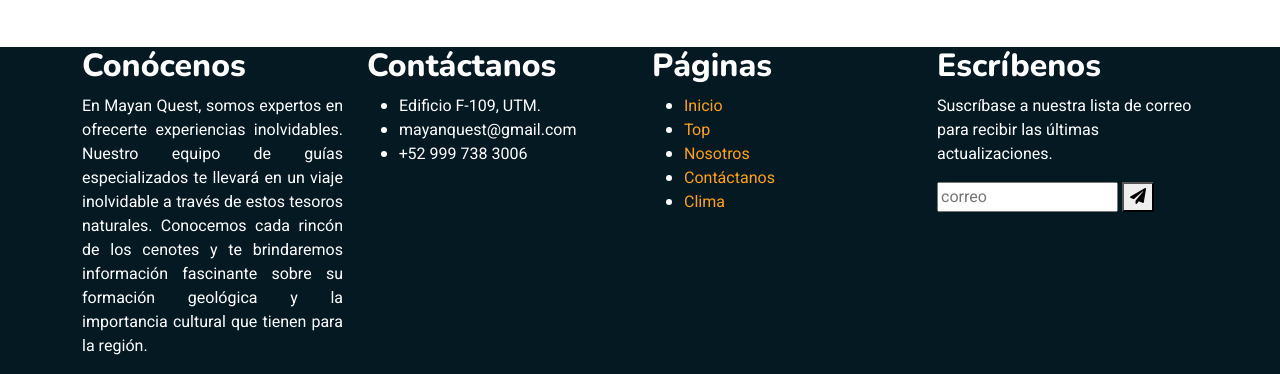
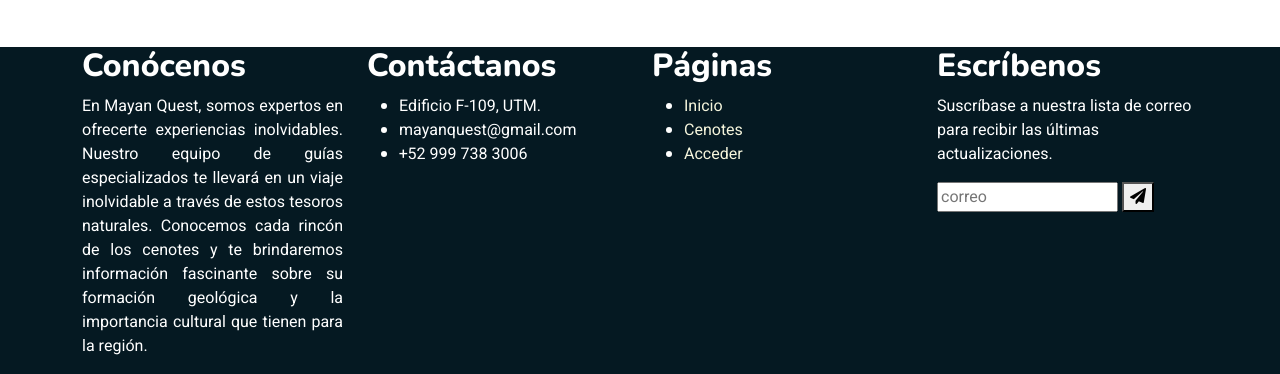
Before and after one commit to Gabriel001c/cenotes2023, a PHP site: page / in a window 1280 px wide. Shown: the part 1124-1498 px from the top of the page. Run offline with PHP 8.4, Linux system fonts and the light colour scheme; some libraries are stand-ins or nearby versions.

Commit message:
se modfico el index otra vez

```diff
--- a/index.html
+++ b/index.html
@@ -165,11 +165,9 @@
 					<div class="footer-box pages">
 						<h2 class="widget-title" style="color: white;">Páginas</h2>
 						<ul style="color: white;">
-							<li><a href="./index.php">Inicio</a></li>
-							<li><a href="view/top.php">Top</a></li>
-							<li><a href="view/nosotros.php">Nosotros</a></li>
-							<li><a href="view/contactanos.php">Contáctanos</a></li>
-							<li><a href="view/clima.php">Clima</a></li>
+							<li><a  style="color: beige;" href="index.html">Inicio</a></li>
+							<li><a  style="color: beige;" href="menu.php">Cenotes</a></li>
+							<li><a  style="color: beige;" href="login.php">Acceder</a></li>
 						</ul>
 					</div>
 				</div>
--- a/menu.php
+++ b/menu.php
@@ -2,7 +2,7 @@
 // Conectar a la base de datos
 $servername = "localhost";
 $username = "root";
-$password = "1234";
+$password = "";
 $database = "integrador5";
 
 $conn = new mysqli($servername, $username, $password, $database);
```
